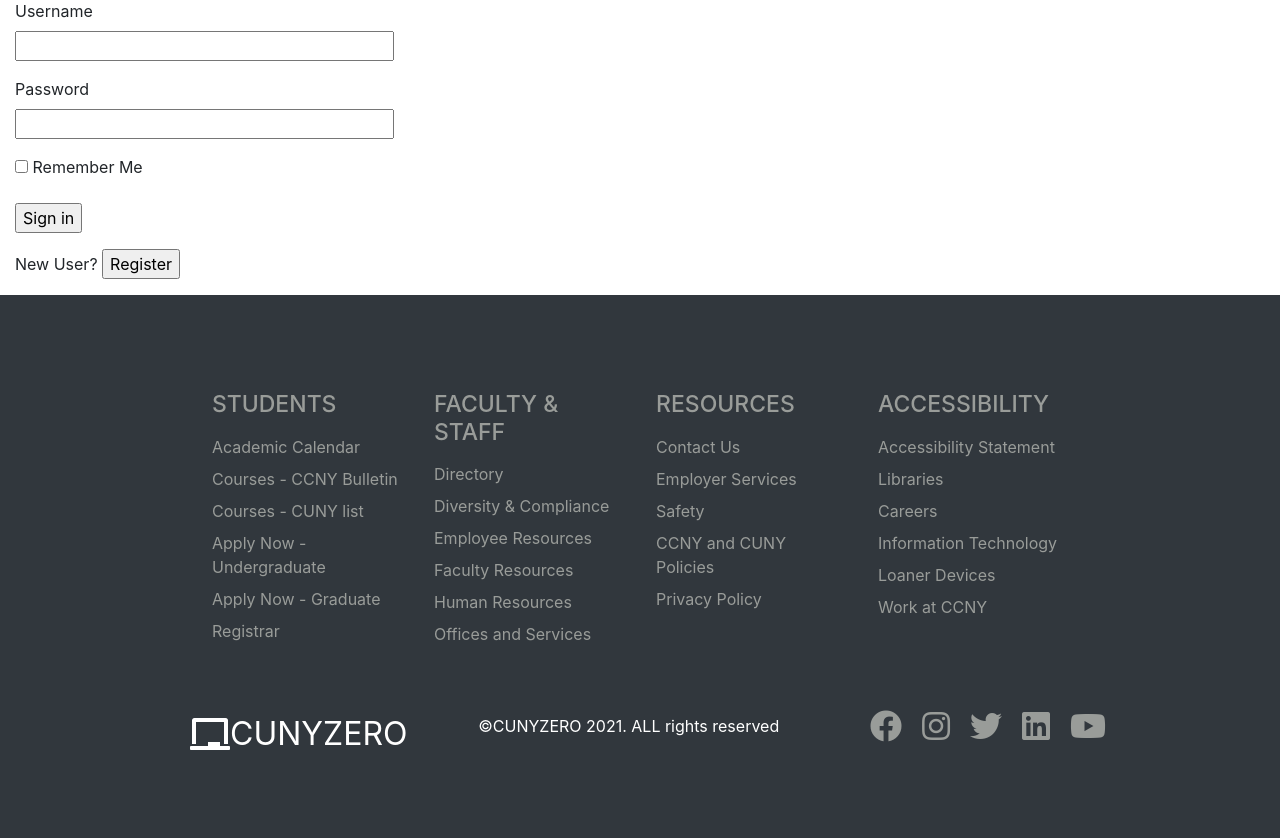
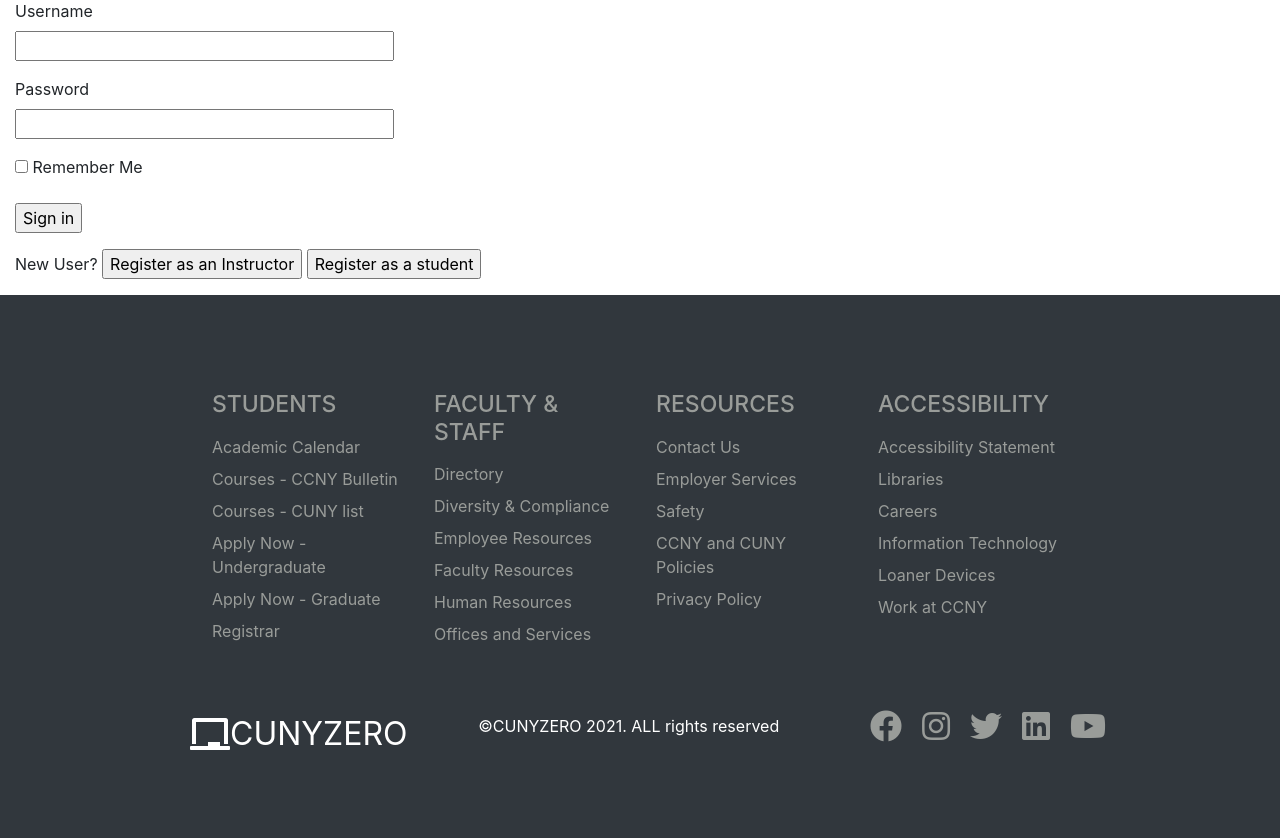
Before and after one commit to tryingtolearn11/322_project, a Flask app: page /login in a window 1280 px wide. Shown: the part 113-951 px from the top of the page. Run offline with Flask 2, Linux system fonts and the light colour scheme; some libraries are stand-ins or nearby versions.

Commit message:
made 2 registers

```diff
--- a/app/templates/login.html
+++ b/app/templates/login.html
@@ -28,8 +28,11 @@
             <p> {{ form.submit() }} </p>
             <div>
                 <p> New User?
-                    <a href="register">
-                        <input value="Register" type="button">
+                    <a href="{{ url_for('registerInstructor') }}">
+                        <input value="Register as an Instructor" type="button">
+                    </a>
+                    <a href="{{ url_for('registerStudent') }}">
+                        <input value="Register as a student" type="button">
                     </a>
                 </p>
             </div>
--- a/app/templates/registerStudent.html
+++ b/app/templates/registerStudent.html
@@ -8,7 +8,8 @@
     <meta name="viewport" content="width=device-width, initial-scale=1.0">
 </head>
 <body>
-    <h1>Register</h1>
+    <div class="signin">
+        <h1>Register</h1>
     <form action="" method="post">
         {{ form.hidden_tag() }}
         <p>
@@ -45,7 +46,7 @@
         </p>
         <p>{{ form.submit() }}</p>
     </form>
-
+    </div>
 </body>
 </html>
 {% endblock %}
```
